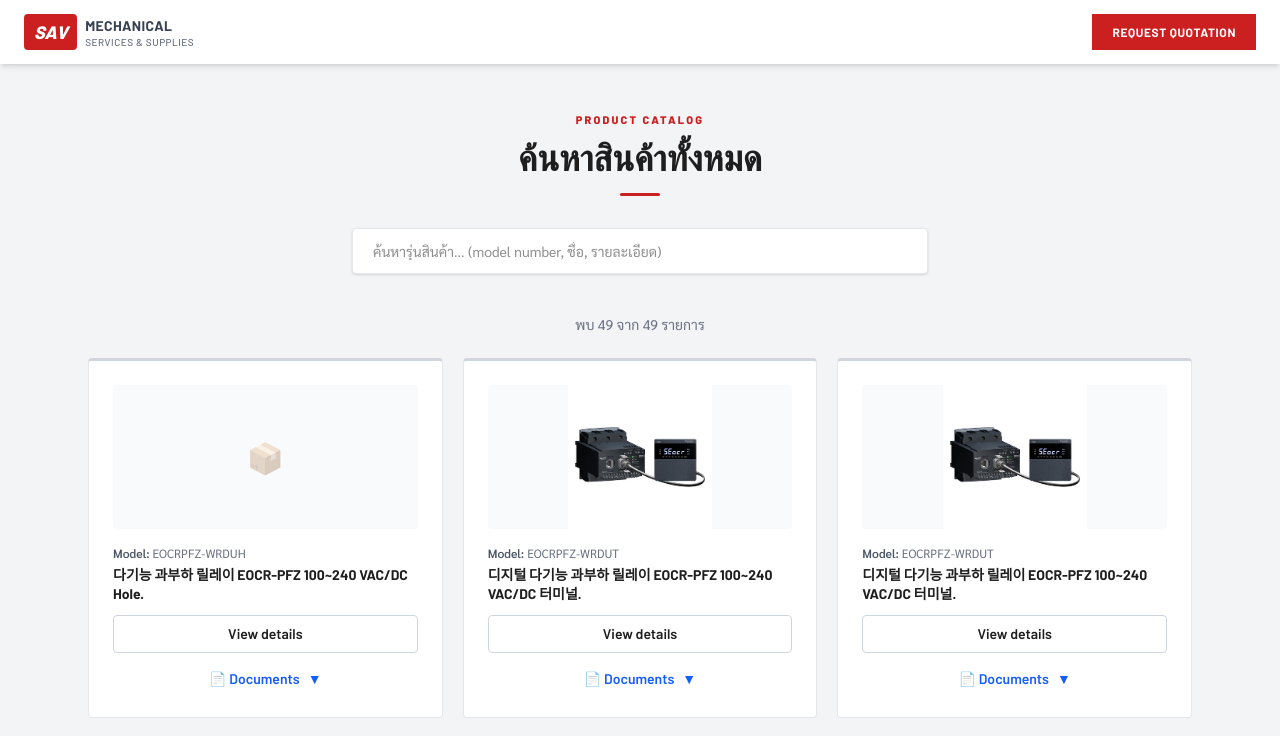
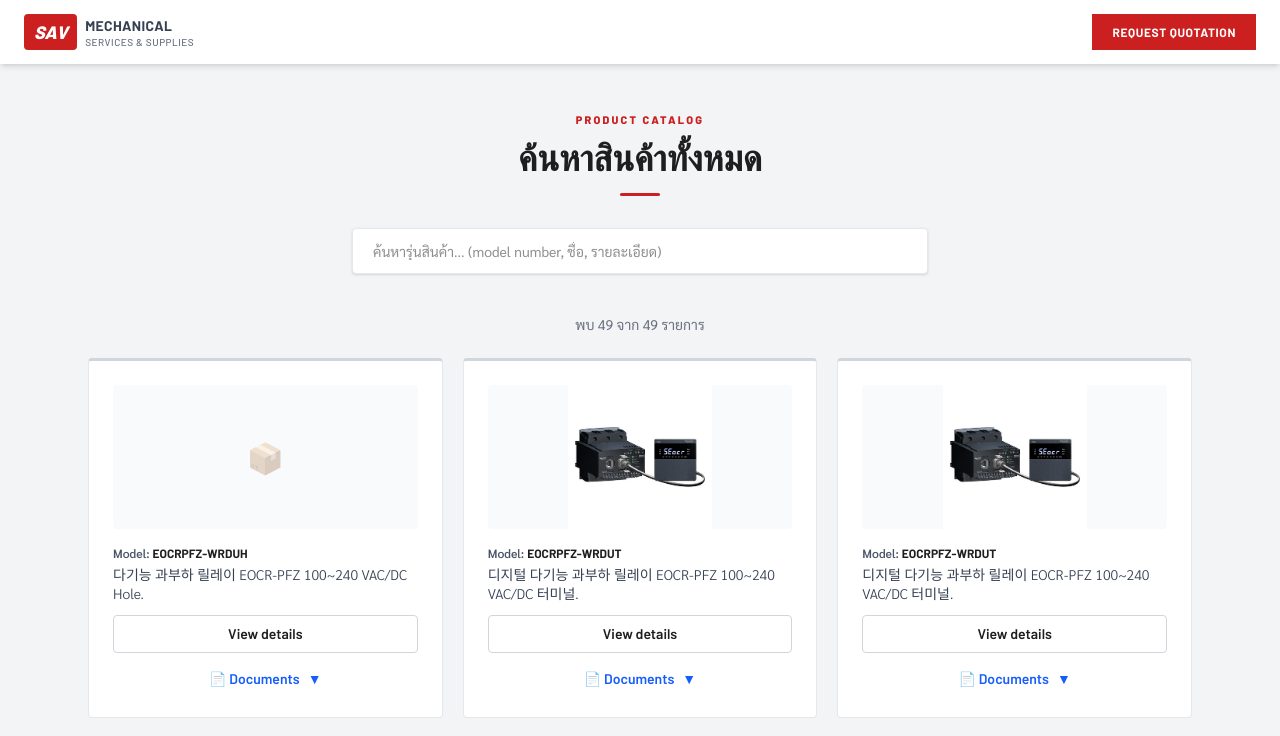
Before and after one commit to cheetahokok-sudo/sav, a Next.js app: page /sav/products in a window 1280 px wide. Shown: the top 736 px of the page. Built offline with nearby package versions, Linux system fonts and the light colour scheme.

Commit message:
Redesign product cards: Model label, clean description, local-only documents

```diff
--- a/app/products/page.tsx
+++ b/app/products/page.tsx
@@ -177,10 +177,11 @@
                 </div>
 
                 <p className="text-xs text-gray-500 mb-1">
-                  <span className="font-semibold text-gray-600">Model:</span> {p.model_number}
+                  <span className="font-semibold text-gray-600">Model:</span>{" "}
+                  <span className="font-display font-bold text-ink">{p.model_number}</span>
                 </p>
                 {description && (
-                  <p className="font-display font-bold text-sm text-ink mb-3 leading-snug">
+                  <p className="font-light text-sm text-gray-700 mb-3 leading-snug">
                     {description}
                   </p>
                 )}
```
